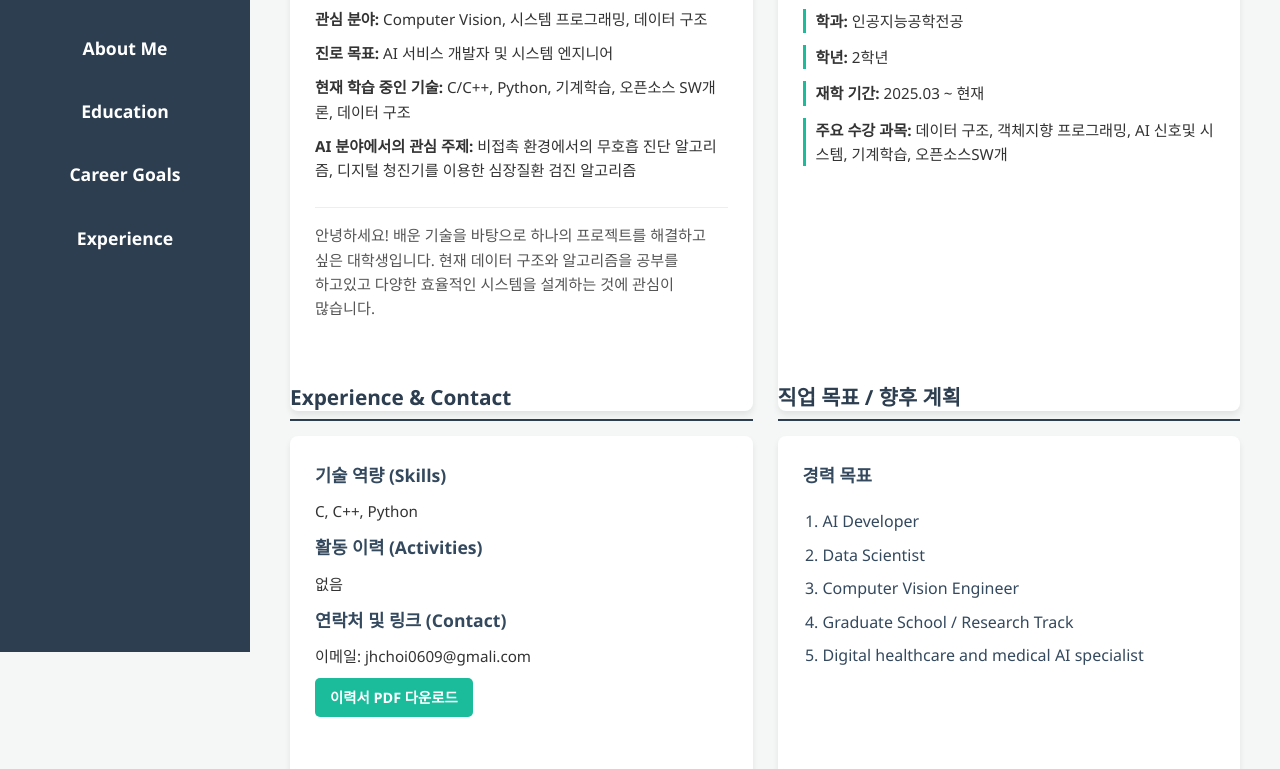
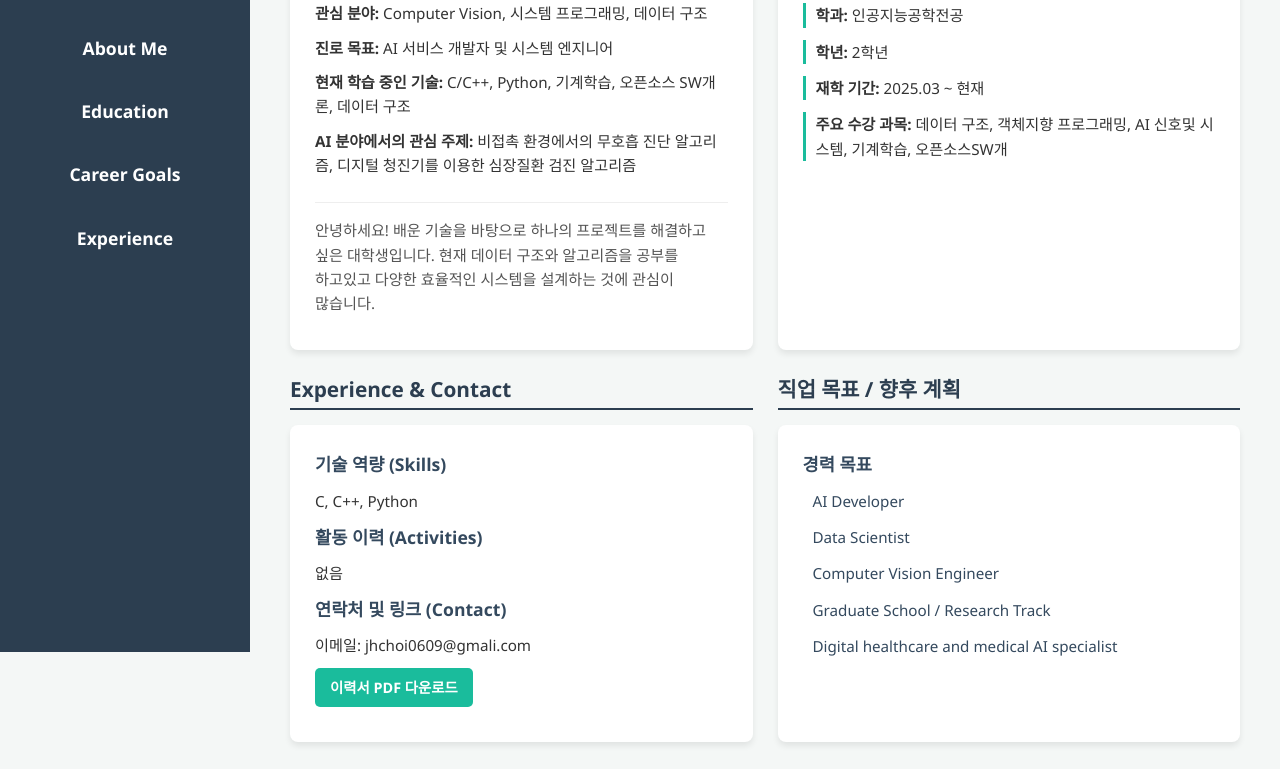
Before and after one commit to jiham-25/jiham.github.io, a plain HTML site: page index.html in a window 1280 px wide. Shown: the part 148-917 px from the top of the page. Drawn offline with Linux system fonts and the light colour scheme.

Commit message:
jiham's github

```diff
--- a/index.html
+++ b/index.html
@@ -95,10 +95,13 @@
             gap: 25px;
             width: 100%;
             margin-bottom: 30px;
+            align-items: stretch;
         }
 
         section {
             width: 100%;
+            display: flex;
+            flex-direction: column;
         }
 
         h2 {
@@ -107,6 +110,9 @@
             padding-bottom: 5px;
             margin-bottom: 15px;
             font-size: 1.3rem;
+            height: 35px;
+            display: flex;
+            align-items: center;
         }
 
         h3 {
@@ -120,7 +126,7 @@
             padding: 25px;
             border-radius: 8px;
             box-shadow: 0 4px 6px rgba(0,0,0,0.08);
-            height: 100%;
+            flex: 1;
             display: flex;
             flex-direction: column;
         }
@@ -155,15 +161,14 @@
         }
 
         .goal-list {
-            list-style-type: dashed;
-            padding-left: 20px;
-            margin-top: 10px;
+            list-style-type: none;
+            padding: 0;
         }
 
         .goal-list li {
-            margin-bottom: 8px;
-            font-size: 1rem;
-            font-weight: 500;
+            margin-bottom: 12px;
+            padding-left: 10px;
+            font-size: 0.95rem;
             color: #34495e;
         }
 
@@ -178,6 +183,8 @@
             align-self: flex-start;
             font-size: 0.9rem;
             font-weight: bold;
+            border: none;
+            cursor: pointer;
         }
 
         .btn:hover {
@@ -221,6 +228,10 @@
             }
             .grid-layout {
                 grid-template-columns: 1fr;
+            }
+            h2 {
+                height: auto;
+                padding-bottom: 5px;
             }
         }
     </style>
```
